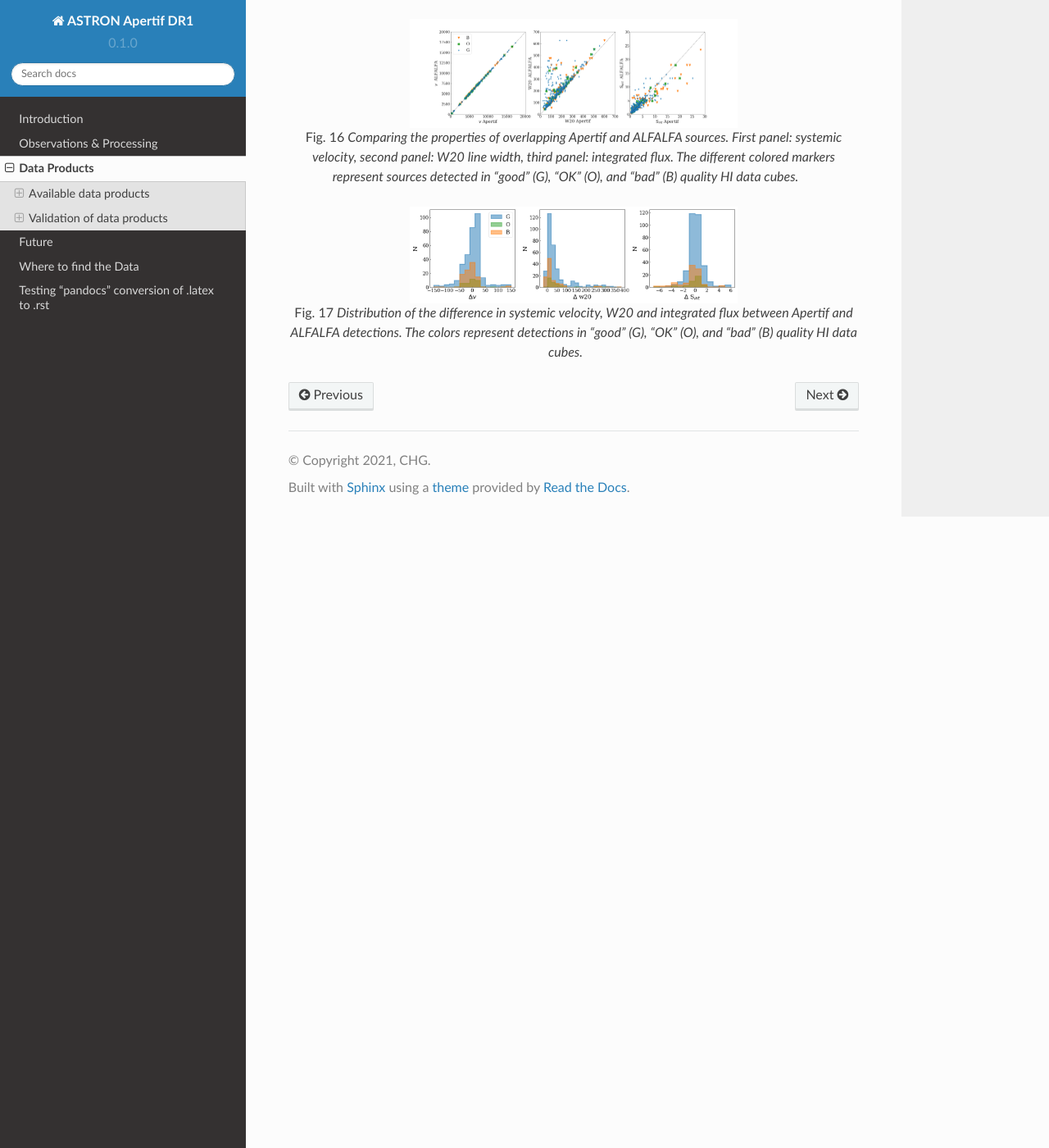
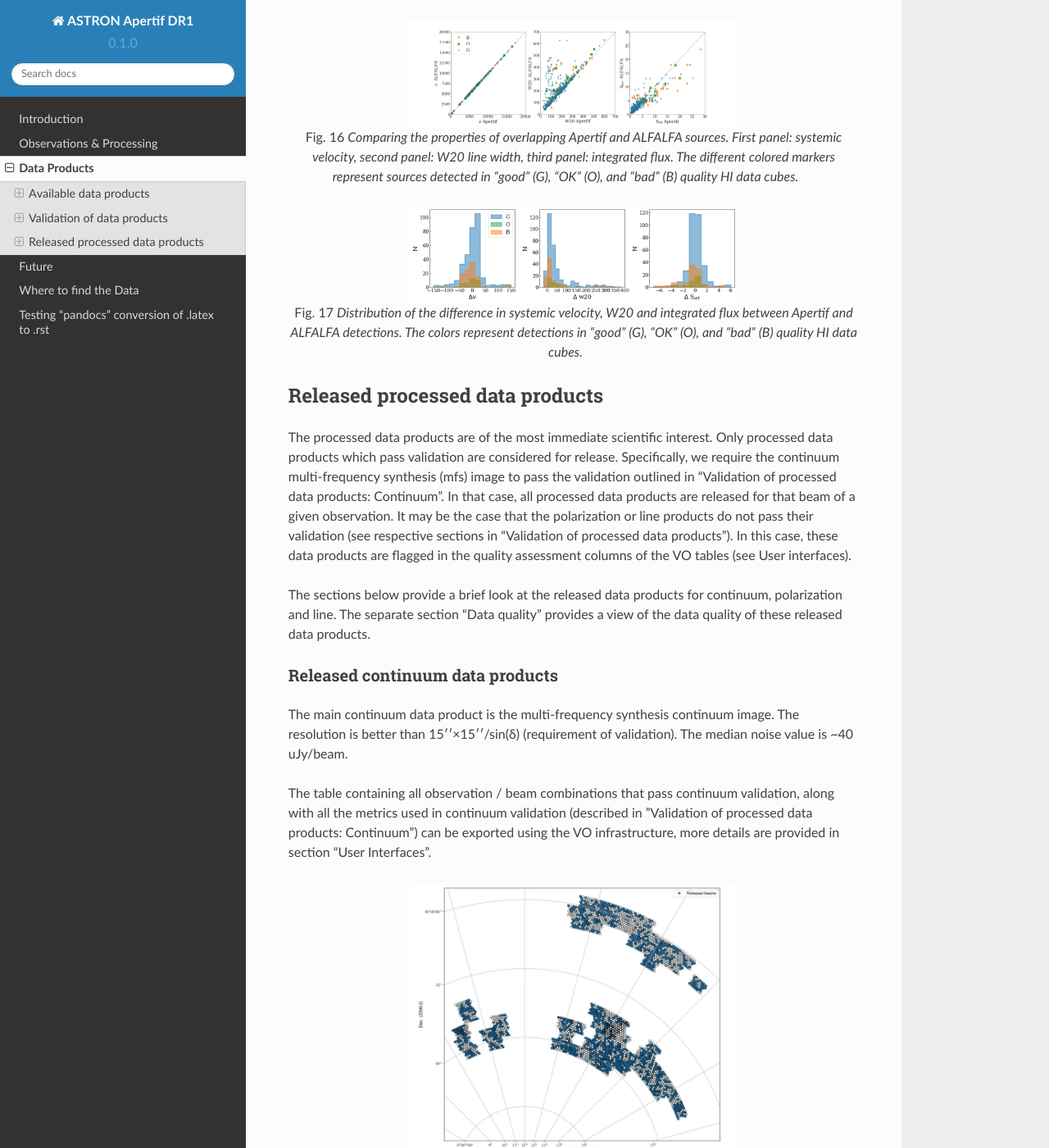
Before and after one commit to CelestinBananas/ASTRON_APERTIF_DR1, a Sphinx documentation site: the page built from docs/source/data_products.rst, in a window 1280 px wide and 1400 px high, scrolled down 14181 px. Shown: the whole window at 82% size. Built offline with Sphinx 7.4.7 and the Read the Docs theme 2.0.0, drawn with Linux system fonts in a browser that asks for light colours; pages that are not in the unit, such as notebooks, are missing from menus; some of the changed text lies outside the part shown.

Commit message:
added released proccessed data products

```diff
--- a/docs/source/data_products.rst
+++ b/docs/source/data_products.rst
@@ -350,3 +350,126 @@ Overall the properties of the Apertif detections agree well with the ALFALFA det
   :name: histograms_with_val
 
   Distribution of the difference in systemic velocity, W20 and integrated flux between Apertif and ALFALFA detections. The colors represent detections in “good” (G), “OK” (O), and “bad” (B) quality HI data cubes.
+
+
+Released processed data products
+#####################################
+The processed data products are of the most immediate scientific interest. Only processed data products which pass validation are considered for release. Specifically, we require the continuum multi-frequency synthesis (mfs) image to pass the validation outlined in "Validation of processed data products: Continuum". In that case, all processed data products are released for that beam of a given observation. It may be the case that the polarization or line products do not pass their validation (see respective sections in "Validation of processed data products"). In this case, these data products are flagged in the quality assessment columns of the VO tables (see User interfaces).
+
+The sections below provide a brief look at the released data products for continuum, polarization and line. The separate section "Data quality"  provides a view of the data quality of these released data products.
+
+Released continuum data products
+**********************************
+The main continuum data product is the multi-frequency synthesis continuum image. The resolution is better than 15′′×15′′/sin(δ) (requirement of validation). The median noise value is ~40 uJy/beam.
+
+The table containing all observation / beam combinations that pass continuum validation, along with all the metrics used in continuum validation (described in ”Validation of processed data products: Continuum”) can be exported using the VO infrastructure, more details are provided in section “User Interfaces".
+
+.. figure:: images/dr_year1_cont_spring.png
+  :align: center
+  :width: 400
+  :alt: Relative flux error
+  :name: cont_spring
+
+  The spring sky coverage of released beams based on the continuum validation.
+
+.. figure:: images/dr_year1_cont_fall.png
+  :align: center
+  :width: 400
+  :alt: Relative flux error
+  :name: cont_fall
+
+  The fall sky coverage of released beams based on the continuum validation.
+
+
+Released polarization data products
+************************************
+The polarized data products include a Stokes V multi-frequency synthesis image and Stokes Q&U cubes. The polarized data products are only released if the continuum validation is passed but the polarization products may not pass their own validation (see section "Validation of processed data products: Polarization"). The Stokes V images and Q/U cubes are validated separately, and their validation state is clearly given in the User interfaces.
+
+A table of all released beams with the line validation status (“G”ood, “O”kay, or “B”ad) for cubes 0-2 (given by the columns "cube?_qual"), plus the metrics used for the line validation (described in HI validation) can be exported using the VO infrastructure, more details are provided in section “User Interfaces”.
+
+
+.. figure:: images/dr_year1_QU_spring.png
+  :align: center
+  :width: 400
+  :alt: Relative flux error
+  :name: QU_spring
+
+  Spring sky view of the released QU cubes, color-coded by whether they pass validation or not.
+
+.. figure:: images/dr_year1_QU_fall.png
+  :align: center
+  :width: 400
+  :alt: Relative flux error
+  :name: QU_fall
+
+  Fall sky view of the released QU cubes, color-coded by whether they pass validation or not.
+
+.. figure:: images/dr_year1_V_spring.png
+  :align: center
+  :width: 400
+  :alt: Relative flux error
+  :name: V_spring
+
+  Spring sky view of the released Stokes V mfs images, color-coded by whether they pass validation or not.
+
+.. figure:: images/dr_year1_V_fall.png
+  :align: center
+  :width: 400
+  :alt: Relative flux error
+  :name: V_fall
+
+  Fall sky view of the released Stokes V mfs images, color-coded by whether they pass validation or not.
+
+Released line data products
+*****************************
+The released line data products include four dirty cubes and their associated dirty beam cubes. The three lowest frequency cubes (spectrally averaged by 3 channels) are validated independently, while the highest frequency, non-averaged cube (cube3) is not directly validated but generally follows the quality of the closest cube in frequency (cube2). The details of the validation are in "Validation of processed data products: HI".
+
+Table of all released beams with the line validation status (“G”ood, “O”kay, “B”ad, or “N”o cube) for cubes 0-2 (cube?_qual)  plus the metrics used for the line validation (described in HI validation) can be exported using the VO infrastructure, more details are provided in section “User Interfaces”.
+
+.. figure:: images/dr_year1_HIc2_spring.png
+  :align: center
+  :width: 400
+  :alt: Relative flux error
+  :name: HIc2_spring
+
+  Spring sky view of the released data for cube2, color-coded by status (Good, Okay, Bad).
+
+.. figure:: images/dr_year1_HIc2_fall.png
+  :align: center
+  :width: 400
+  :alt: Relative flux error
+  :name: HIc2_fall
+
+  Fall sky view of the released data for cube2, color-coded by status (Good, Okay, Bad).
+
+.. figure:: images/dr_year1_HIc1_spring.png
+  :align: center
+  :width: 400
+  :alt: Relative flux error
+  :name: HIc1_spring
+
+  Spring sky view of the released data for cube1, color-coded by status (Good, Okay, Bad).
+
+.. figure:: images/dr_year1_HIc1_fall.png
+  :align: center
+  :width: 400
+  :alt: Relative flux error
+  :name: HIc1_fall
+
+  Fall sky view of the released data for cube1, color-coded by status (Good, Okay, Bad).
+
+.. figure:: images/dr_year1_HIc0_spring.png
+  :align: center
+  :width: 400
+  :alt: Relative flux error
+  :name: HIc0_spring
+
+  Spring sky view of the released data for cube0, color-coded by status (Good, Okay, Bad).
+
+.. figure:: images/dr_year1_HIc0_fall.png
+  :align: center
+  :width: 400
+  :alt: Relative flux error
+  :name: HIc0_fall
+
+  Fall sky view of the released data for cube0, color-coded by status (Good, Okay, Bad).
```
Also changed, not shown: docs/source/images/dr_year1_HIc0_fall.png (added), docs/source/images/dr_year1_HIc0_spring.png (added), docs/source/images/dr_year1_HIc1_fall.png (added), docs/source/images/dr_year1_HIc1_spring.png (added), docs/source/images/dr_year1_HIc2_fall.png (added), docs/source/images/dr_year1_HIc2_spring.png (added), docs/source/images/dr_year1_QU_fall.png (added), docs/source/images/dr_year1_QU_spring.png (added), docs/source/images/dr_year1_V_fall.png (added), docs/source/images/dr_year1_V_spring.png (added), docs/source/images/dr_year1_cont_fall.png (added), docs/source/images/dr_year1_cont_spring.png (added).
